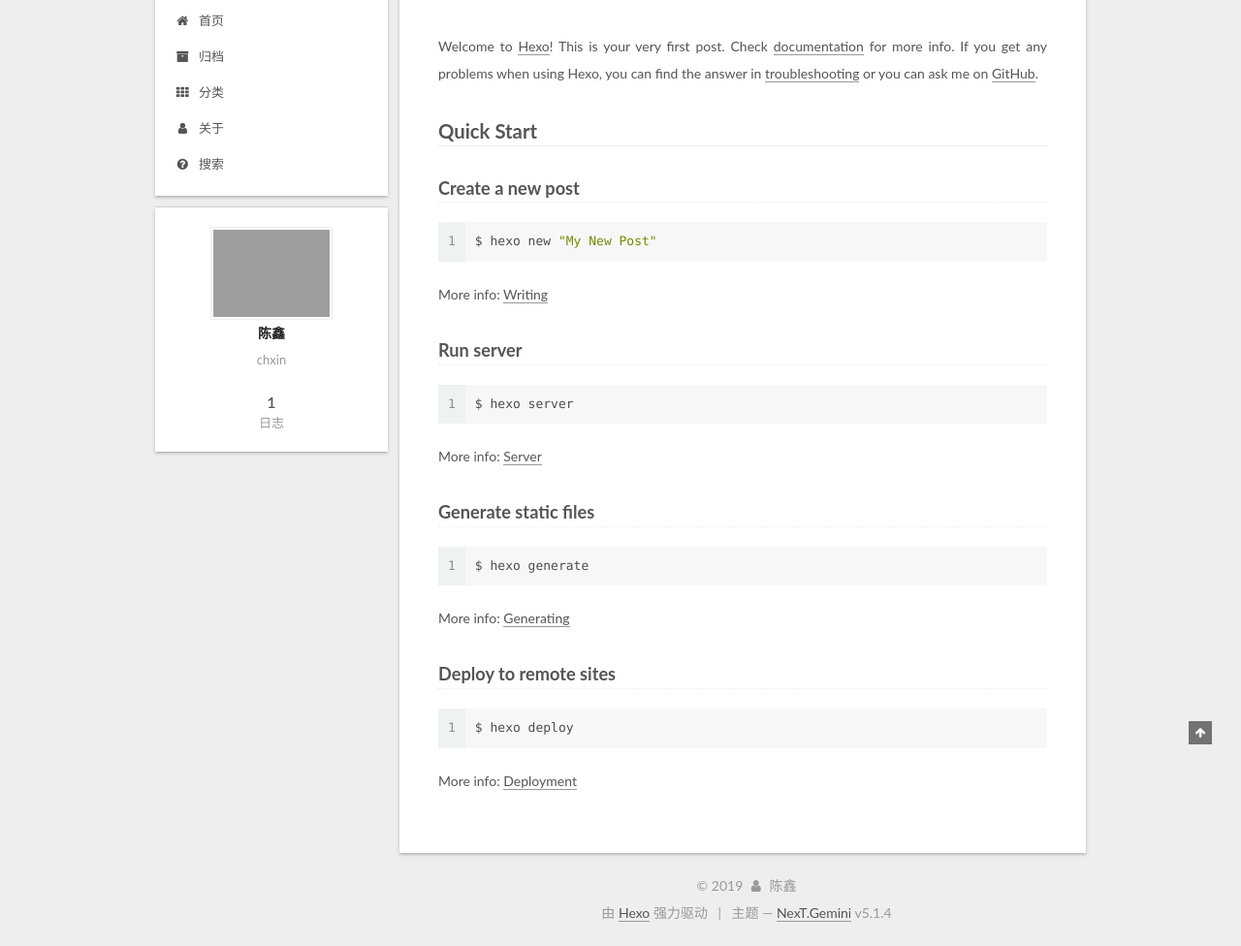
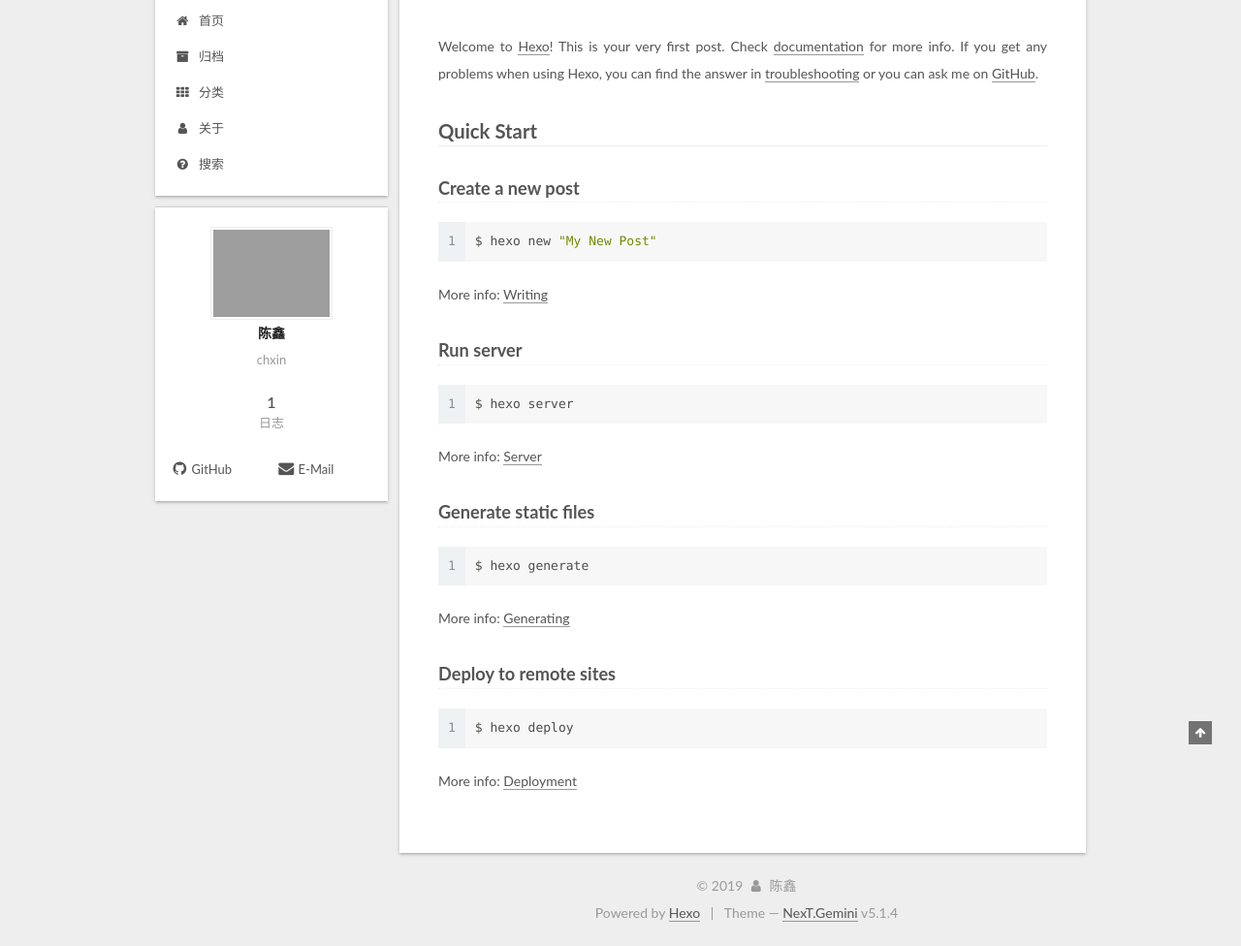
Before and after one commit to chenxinnunu/chenxinnunu.github.io, a plain HTML site: page index.html in a window 1280 px wide. Shown: the part 132-1108 px from the top of the page at 97% size. Drawn offline with Linux system fonts and the light colour scheme; grey boxes are pictures that could not be loaded.

Commit message:
Site updated: 2019-05-24 15:52:52

```diff
--- a/css/main.css
+++ b/css/main.css
@@ -1823,7 +1823,7 @@ pre .javascript .function {
   width: 4px;
   height: 4px;
   border-radius: 50%;
-  background: #c125d2;
+  background: #b3036a;
 }
 .links-of-blogroll {
   font-size: 13px;
--- a/index.html
+++ b/index.html
@@ -440,6 +440,22 @@
 
 
 
+            <div class="links-of-author motion-element">
+
+                  <span class="links-of-author-item">
+                    <a href="https://github.com/chenxinnunu" target="_blank" title="GitHub">
+
+                        <i class="fa fa-fw fa-github"></i>GitHub</a>
+                  </span>
+
+                  <span class="links-of-author-item">
+                    <a href="mailto:chenxinnunu@gmail.com" target="_blank" title="E-Mail">
+
+                        <i class="fa fa-fw fa-envelope"></i>E-Mail</a>
+                  </span>
+
+            </div>
+
 
 
 
@@ -476,7 +492,7 @@
 </div>
 
 
-  <div class="powered-by">由 <a class="theme-link" target="_blank" href="https://hexo.io">Hexo</a> 强力驱动</div>
+  <div class="powered-by">Powered by <a class="theme-link" target="_blank" href="https://hexo.io">Hexo</a></div>
 
 
 
@@ -484,7 +500,7 @@
 
 
 
-  <div class="theme-info">主题 &mdash; <a class="theme-link" target="_blank" href="https://github.com/iissnan/hexo-theme-next">NexT.Gemini</a> v5.1.4</div>
+  <div class="theme-info">Theme &mdash; <a class="theme-link" target="_blank" href="https://github.com/iissnan/hexo-theme-next">NexT.Gemini</a> v5.1.4</div>
 
 
 
```
Also changed, not shown: 2019/05/24/hello-world/index.html (+18 -2 lines), archives/2019/05/index.html (+18 -2 lines), archives/2019/index.html (+18 -2 lines), archives/index.html (+18 -2 lines).
